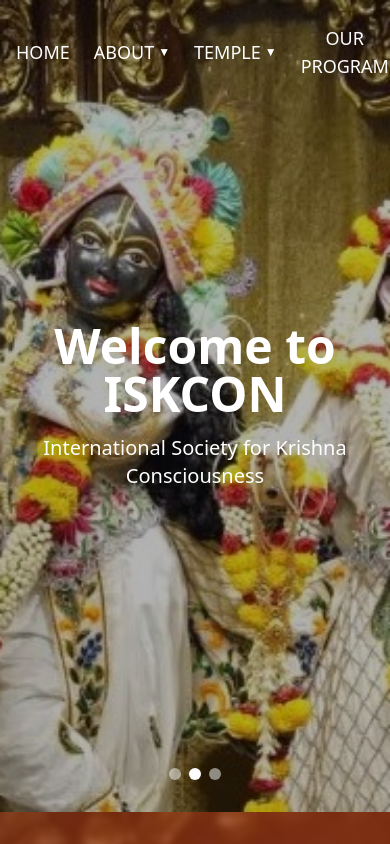
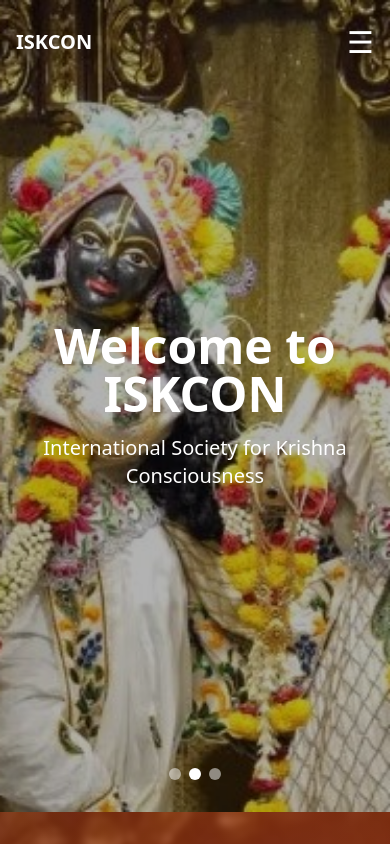
Before and after one commit to Maneeshwar16/krishna, a React (Vite) app: page / in a window 390 px wide. Shown: the top 844 px of the page. Built offline with nearby package versions, Linux system fonts and the light colour scheme.

Commit message:
tried to make openend and scroll neatly in the mobile port  view removed the labels and the image bug and more and navigation

```diff
--- a/src/components/Navbar.jsx
+++ b/src/components/Navbar.jsx
@@ -2,13 +2,29 @@
 import { Link } from "react-router-dom";
 
 export default function Navbar({ activeDropdown, setActiveDropdown }) {
+  const [mobileOpen, setMobileOpen] = useState(false);
+
   return (
-    <div className="absolute top-0 left-0 right-0 z-50">
+    <div className="absolute top-0 left-0 right-0 z-50 bg-transparent">
       <nav className="container mx-auto px-4 py-6">
-        <ul className="flex justify-between items-center space-x-6 text-lg font-medium text-white">
+        {/* Hamburger for mobile */}
+        <div className="flex justify-between items-center md:hidden">
+          <div className="text-white text-xl font-semibold">ISKCON</div>
+          <button
+            onClick={() => setMobileOpen(!mobileOpen)}
+            className="text-white text-3xl focus:outline-none"
+          >
+            ☰
+          </button>
+        </div>
+
+        <ul
+          className={`${
+            mobileOpen ? "flex flex-col space-y-4" : "hidden"
+          } md:flex md:flex-row md:space-x-6 md:space-y-0 justify-between items-start md:items-center text-lg font-medium text-white mt-4 md:mt-0`}
+        >
           <NavItem title="HOME" href="/" />
 
-          {/* ABOUT Dropdown */}
           <NavDropdown
             title="ABOUT"
             activeDropdown={activeDropdown}
@@ -20,7 +36,6 @@
             <DropdownLink href="/our-mission">OUR MISSION</DropdownLink>
           </NavDropdown>
 
-          {/* TEMPLE Dropdown */}
           <NavDropdown
             title="TEMPLE"
             activeDropdown={activeDropdown}
@@ -31,7 +46,6 @@
             <DropdownLink href="/sunday-feast">Sunday Feast</DropdownLink>
           </NavDropdown>
 
-          {/* OUR PROGRAM Dropdown */}
           <NavDropdown
             title="OUR PROGRAM"
             activeDropdown={activeDropdown}
@@ -55,7 +69,6 @@
             <DropdownLink href="/social-work">SOCIAL WORK</DropdownLink>
           </NavDropdown>
 
-          {/* DONATE Dropdown */}
           <NavDropdown
             title="DONATE"
             activeDropdown={activeDropdown}
@@ -117,7 +130,7 @@
       </button>
       {isActive && (
         <div
-          className="absolute left-0 mt-2 w-48 bg-white/95 backdrop-blur-sm shadow-lg rounded-md py-2"
+          className="absolute left-0 mt-2 w-56 bg-white/95 backdrop-blur-sm shadow-lg rounded-md py-2 z-50"
           onClick={(e) => e.stopPropagation()}
         >
           {children}
@@ -167,7 +180,7 @@
       </button>
       {isSubmenuOpen && (
         <div
-          className="absolute left-full top-0 mt-0 ml-1 w-48 bg-white/95 backdrop-blur-sm shadow-lg rounded-md py-2"
+          className="absolute left-full top-0 mt-0 ml-1 w-48 bg-white/95 backdrop-blur-sm shadow-lg rounded-md py-2 z-50"
           onClick={(e) => e.stopPropagation()}
         >
           {children}
```
Also changed, not shown: 1 other file (tests, documents, lock files or other folders).
